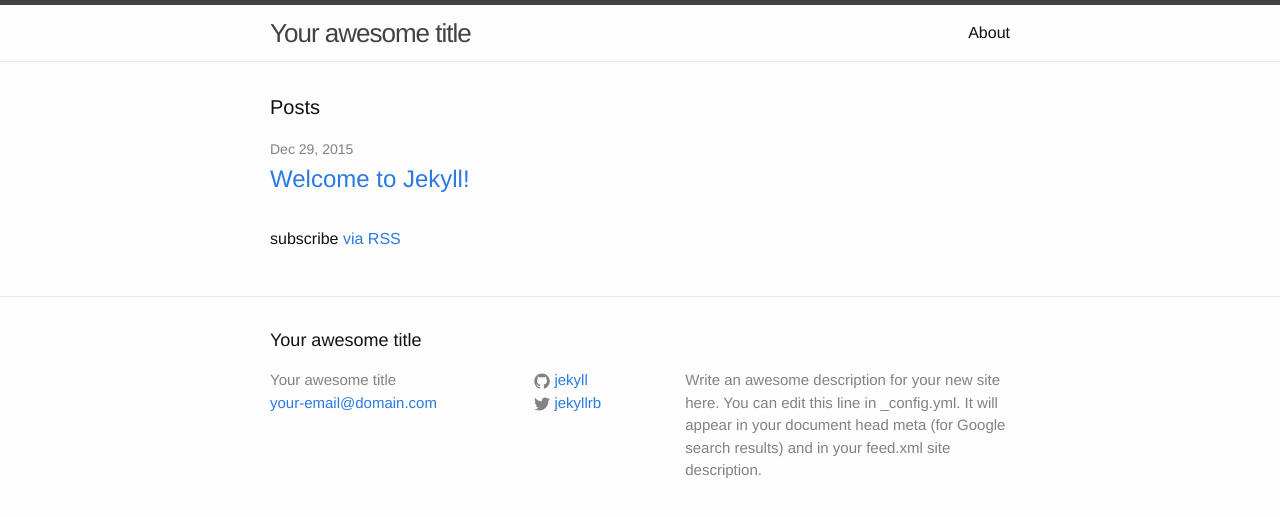
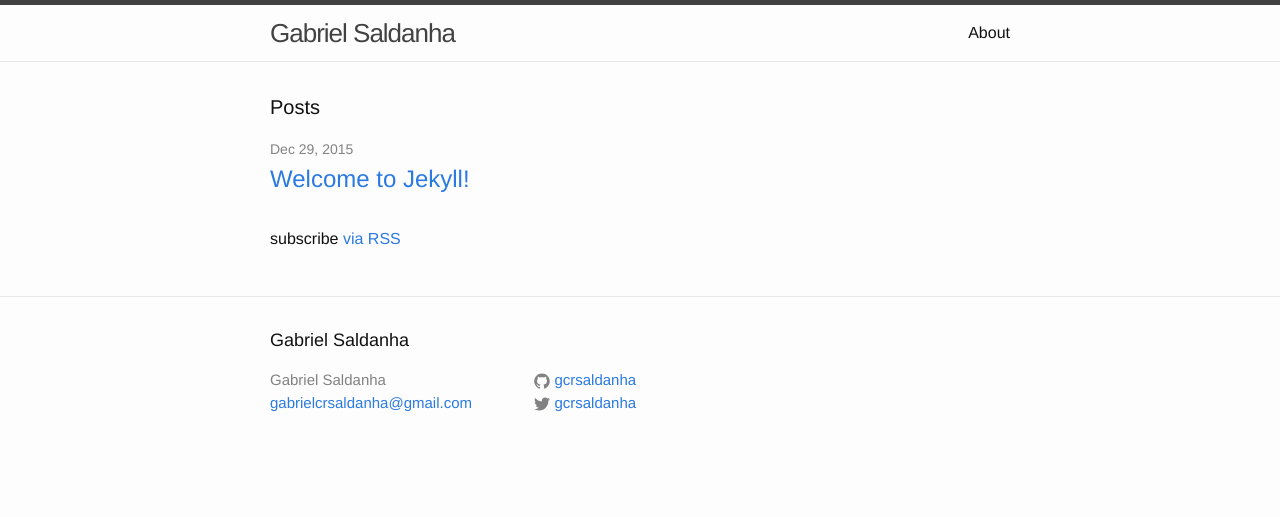
Before and after one commit to gcrsaldanha/gcrsaldanha.github.io, a Jekyll site: the page built from index.html, in a window 1280 px wide. Shown: the top 517 px of the page. Built offline with Jekyll 4.4.1, drawn with Linux system fonts in a browser that asks for light colours.

Commit message:
Add initial website setup.

```diff
--- a/_config.yml
+++ b/_config.yml
@@ -6,16 +6,13 @@
 # 'jekyll serve'. If you change this file, please restart the server process.
 
 # Site settings
-title: Your awesome title
-email: your-email@domain.com
+title: Gabriel Saldanha
+email: gabrielcrsaldanha@gmail.com
 description: > # this means to ignore newlines until "baseurl:"
-  Write an awesome description for your new site here. You can edit this
-  line in _config.yml. It will appear in your document head meta (for
-  Google search results) and in your feed.xml site description.
-baseurl: "" # the subpath of your site, e.g. /blog
-url: "http://yourdomain.com" # the base hostname & protocol for your site
-twitter_username: jekyllrb
-github_username:  jekyll
+baseurl: "/" # the subpath of your site, e.g. /blog
+url: "http://gcrsaldanha.github.io" # the base hostname & protocol for your site
+twitter_username: gcrsaldanha
+github_username: gcrsaldanha
 
 # Build settings
 markdown: kramdown
```
